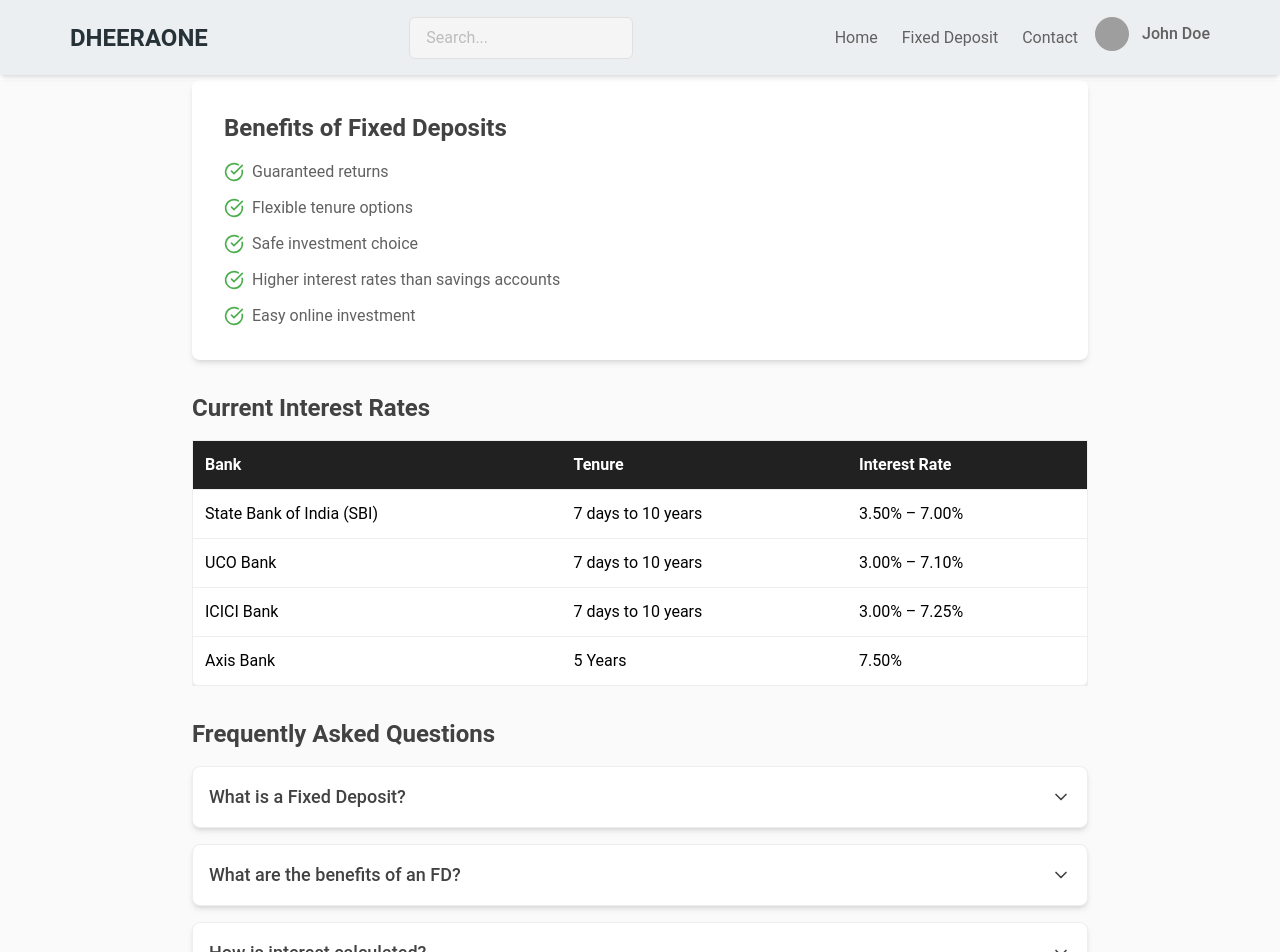
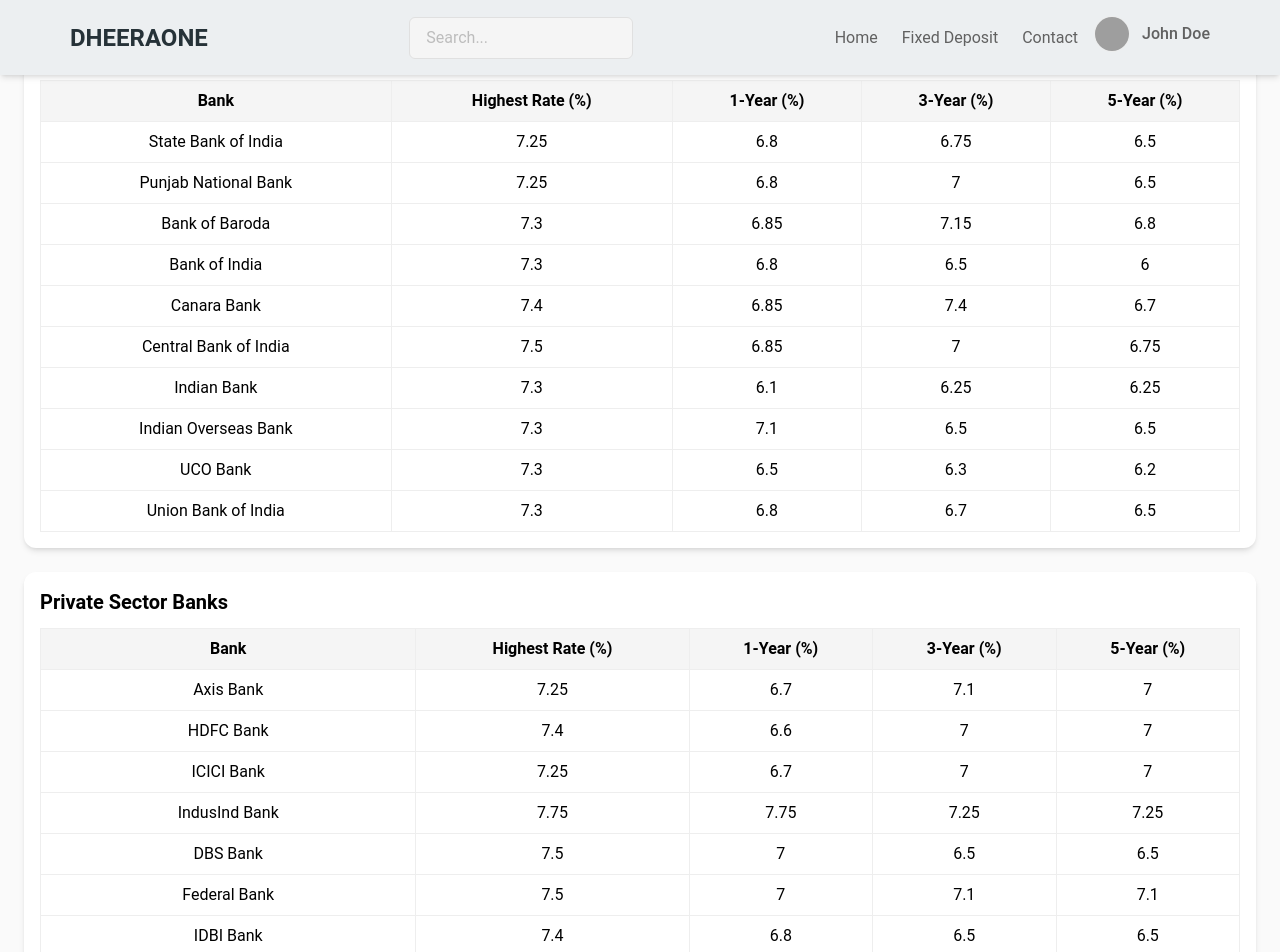
Before and after one commit to satyajit7679/DHEERA-ONE, a React (Vite) app: page /fixedDepositpage in a window 1280 px wide. Shown: the top 952 px of the page. Built offline with nearby package versions, Linux system fonts and the light colour scheme; grey boxes are pictures that could not be loaded.

Commit message:
add BankFDTable component to display fixed deposit rates for various banks

```diff
--- a/src/components/FixedDepositPage.jsx
+++ b/src/components/FixedDepositPage.jsx
@@ -2,6 +2,7 @@
 import { ChevronDown, CheckCircle } from "lucide-react";
 import Header from "./Header";
 import Footer from "./Footer";
+import BankFDTable from "./banktable";
 
 const FixedDepositPage = () => {
   const [openFAQ, setOpenFAQ] = useState(null);
@@ -47,7 +48,7 @@
         </p>
       </header> */}
 
-      {/* Benefits Section */}
+      {/* Benefits Section
       <section className="bg-white p-6 sm:p-8 rounded-lg shadow-md max-w-4xl mx-auto mt-20">
         <h2 className="text-2xl font-semibold text-gray-800">
           Benefits of Fixed Deposits
@@ -71,7 +72,7 @@
         </ul>
       </section>
 
-      {/* Interest Rate Section */}
+      // {/* Interest Rate Section
       <section className="mt-8 max-w-4xl mx-auto">
         <h2 className="text-2xl font-semibold text-gray-800 mb-4">
           Current Interest Rates
@@ -108,8 +109,8 @@
             </tbody>
           </table>
         </div>
-      </section>
-
+      </section> */}
+      <BankFDTable />
       {/* FAQ Section */}
       <section className="mt-8 max-w-4xl mx-auto">
         <h2 className="text-2xl font-semibold text-gray-800 mb-4">
@@ -128,9 +129,8 @@
                 {faq.question}
                 <ChevronDown
                   size={20}
-                  className={`transition-transform transform ${
-                    openFAQ === index ? "rotate-180" : ""
-                  }`}
+                  className={`transition-transform transform ${openFAQ === index ? "rotate-180" : ""
+                    }`}
                 />
               </button>
               {openFAQ === index && (
--- /dev/null
+++ b/src/components/banktable.jsx
@@ -0,0 +1,79 @@
+import React from "react";
+
+const banksData = {
+  publicSector: [
+    { bank: "State Bank of India", highestRate: 7.25, oneYear: 6.80, threeYear: 6.75, fiveYear: 6.50 },
+    { bank: "Punjab National Bank", highestRate: 7.25, oneYear: 6.80, threeYear: 7.00, fiveYear: 6.50 },
+    { bank: "Bank of Baroda", highestRate: 7.30, oneYear: 6.85, threeYear: 7.15, fiveYear: 6.80 },
+    { bank: "Bank of India", highestRate: 7.30, oneYear: 6.80, threeYear: 6.5, fiveYear: 6.00 },
+    { bank: "Canara Bank", highestRate: 7.40, oneYear: 6.85, threeYear: 7.40, fiveYear: 6.70 },
+    { bank: "Central Bank of India", highestRate: 7.50, oneYear: 6.85, threeYear: 7.00, fiveYear: 6.75 },
+    { bank: "Indian Bank", highestRate: 7.30, oneYear: 6.10, threeYear: 6.25, fiveYear: 6.25 },
+    { bank: "Indian Overseas Bank", highestRate: 7.30, oneYear: 7.10, threeYear: 6.50, fiveYear: 6.50 },
+    { bank: "UCO Bank", highestRate: 7.30, oneYear: 6.50, threeYear: 6.30, fiveYear: 6.20 },
+    { bank: "Union Bank of India", highestRate: 7.30, oneYear: 6.80, threeYear: 6.70, fiveYear: 6.50 }
+  ],
+  privateSector: [
+    { bank: "Axis Bank", highestRate: 7.25, oneYear: 6.7, threeYear: 7.1, fiveYear: 7.0 },
+    { bank: "HDFC Bank", highestRate: 7.4, oneYear: 6.6, threeYear: 7.0, fiveYear: 7.0 },
+    { bank: "ICICI Bank", highestRate: 7.25, oneYear: 6.7, threeYear: 7.0, fiveYear: 7.0 },
+    { bank: "IndusInd Bank", highestRate: 7.75, oneYear: 7.75, threeYear: 7.25, fiveYear: 7.25 },
+    { bank: "DBS Bank", highestRate: 7.5, oneYear: 7.0, threeYear: 6.5, fiveYear: 6.5 },
+    { bank: "Federal Bank", highestRate: 7.5, oneYear: 7.0, threeYear: 7.1, fiveYear: 7.1 },
+    { bank: "IDBI Bank", highestRate: 7.4, oneYear: 6.8, threeYear: 6.5, fiveYear: 6.5 },
+    { bank: "Jammu & Kashmir Bank", highestRate: 7.25, oneYear: 7.0, threeYear: 6.75, fiveYear: 6.5 },
+    { bank: "Kotak Mahindra Bank", highestRate: 7.4, oneYear: 7.1, threeYear: 7.0, fiveYear: 6.2 },
+    { bank: "RBL Bank", highestRate: 8.0, oneYear: 7.5, threeYear: 7.5, fiveYear: 7.1 },
+    { bank: "SBM Bank India", highestRate: 8.25, oneYear: 7.05, threeYear: 7.3, fiveYear: 7.75 },
+    { bank: "Yes Bank", highestRate: 8.0, oneYear: 7.75, threeYear: 7.25, fiveYear: 7.25 }
+  ],
+  smallFinanceBanks: [
+    { bank: "AU Small Finance Bank", highestRate: 8.1, oneYear: 7.25, threeYear: 7.5, fiveYear: 7.25 },
+    { bank: "Equitas Small Finance Bank", highestRate: 8.25, oneYear: 8.1, threeYear: 8.0, fiveYear: 7.25 },
+    { bank: "Jana Small Finance Bank", highestRate: 8.25, oneYear: 8.25, threeYear: 8.25, fiveYear: 8.2 },
+    { bank: "North East Small Finance Bank", highestRate: 9.00, oneYear: 7.00, threeYear: 9.00, fiveYear: 8.00 },
+    { bank: "Ujjivan Small Finance Bank", highestRate: 8.25, oneYear: 8.25, threeYear: 7.20, fiveYear: 6.50 }
+  ]
+};
+
+const FDTable = ({ title, data }) => {
+  return (
+    <div className="bg-white p-4 rounded-xl shadow-md">
+      <h2 className="text-xl font-bold mb-3">{title}</h2>
+      <table className="w-full border border-gray-200">
+        <thead>
+          <tr className="bg-gray-100">
+            <th className="p-2 border">Bank</th>
+            <th className="p-2 border">Highest Rate (%)</th>
+            <th className="p-2 border">1-Year (%)</th>
+            <th className="p-2 border">3-Year (%)</th>
+            <th className="p-2 border">5-Year (%)</th>
+          </tr>
+        </thead>
+        <tbody>
+          {data.map((bank, index) => (
+            <tr key={index} className="text-center border">
+              <td className="p-2 border">{bank.bank}</td>
+              <td className="p-2 border">{bank.highestRate}</td>
+              <td className="p-2 border">{bank.oneYear}</td>
+              <td className="p-2 border">{bank.threeYear}</td>
+              <td className="p-2 border">{bank.fiveYear}</td>
+            </tr>
+          ))}
+        </tbody>
+      </table>
+    </div>
+  );
+};
+
+const BankFDTable = () => {
+  return (
+    <div className="p-6 space-y-6">
+      <FDTable title="Public Sector Banks" data={banksData.publicSector} />
+      <FDTable title="Private Sector Banks" data={banksData.privateSector} />
+      <FDTable title="Small Finance Banks" data={banksData.smallFinanceBanks} />
+    </div>
+  );
+};
+
+export default BankFDTable;
```
